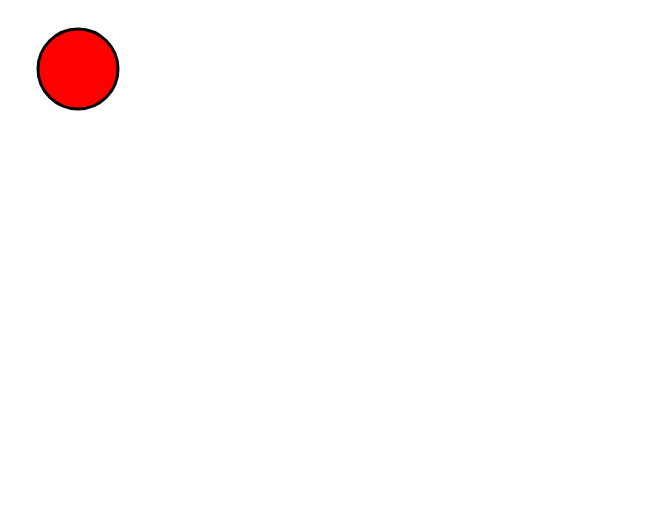
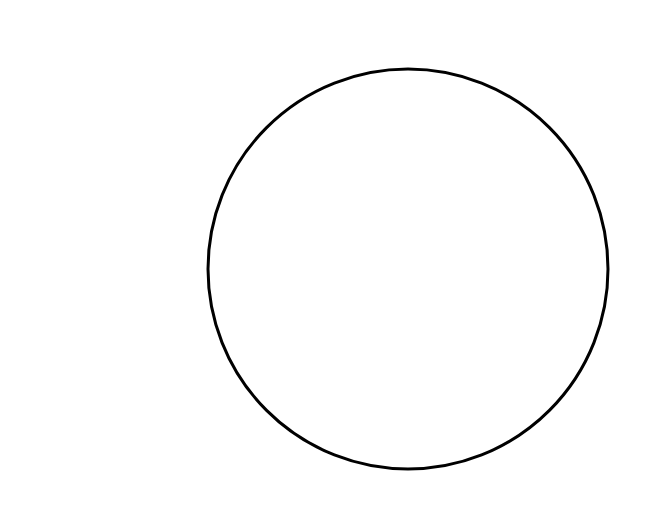
Before and after one commit to jlg-formation/jaocv1-nov-2020, a website: page src/index.html in a window 1280 px wide. Shown: the part 61-570 px from the top of the page, without its empty margins (0-665 px from the left). Drawn offline with Linux system fonts and the light colour scheme.

Commit message:
cicle ok

```diff
--- a/src/index.html
+++ b/src/index.html
@@ -9,12 +9,12 @@
     <h1>Multiplication circulaire</h1>
     <svg width="800" height="500">
       <circle
-        cx="70"
-        cy="50"
-        r="40"
+        cx="400"
+        cy="250"
+        r="200"
         stroke="black"
         stroke-width="3"
-        fill="red"
+        fill="transparent"
       />
     </svg>
   </body>
```
